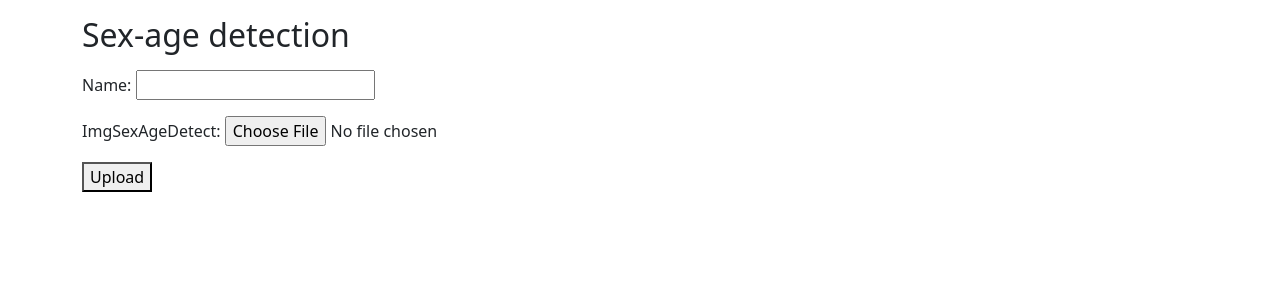
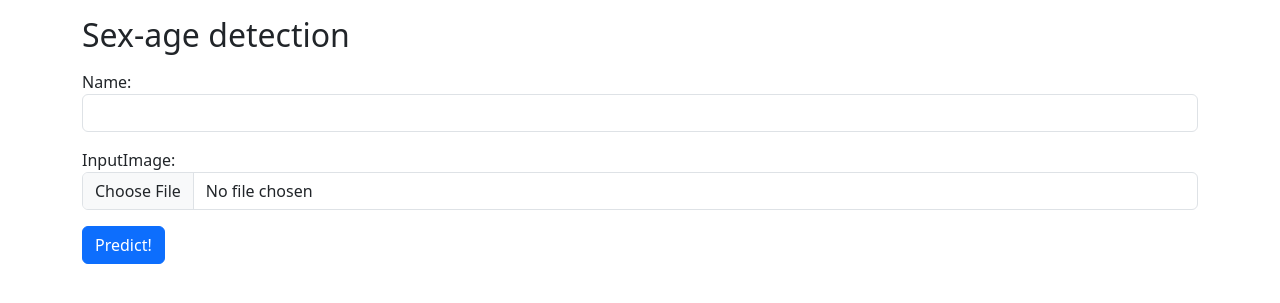
Before and after one commit to VladislavSoren/ProfessionalPlatform, a Django app: page /my_projects/sex_age_humans_detection/ in a window 1280 px wide. Shown: the part 115-418 px from the top of the page. Run offline with Django 4.2, Linux system fonts and the light colour scheme; parts of the project's set-up code (start-up, migrations or seed data) failed here and were passed over.

Commit message:
a bit of beauty in my_projects templates

```diff
--- a/pro_platform/my_projects/forms.py
+++ b/pro_platform/my_projects/forms.py
@@ -7,20 +7,38 @@ from my_projects.models import (
 )
 
 
-class ImageSexAgeDetectForm(forms.ModelForm):
+class BaseForm(forms.ModelForm):
+    def __init__(self, *args, **kwargs):
+        super().__init__(*args, **kwargs)
+
+        for name, field in self.fields.items():
+            widget: forms.Widget = field.widget
+            widget.attrs["class"] = "form-control"
+
+
+class ImageSexAgeDetectForm(BaseForm):
     class Meta:
         model = ImageSexAgeDetect
         # fields = ['name', 'ImgSexAgeDetect']
         fields = '__all__'
 
+    def __init__(self, *args, **kwargs):
+        super().__init__(*args, **kwargs)
 
-class ImageCarNumDetectForm(forms.ModelForm):
+
+class ImageCarNumDetectForm(BaseForm):
     class Meta:
         model = ImageCarNumDetect
         fields = '__all__'
 
+    def __init__(self, *args, **kwargs):
+        super().__init__(*args, **kwargs)
 
-class VideoExerciseRecForm(forms.ModelForm):
+
+class VideoExerciseRecForm(BaseForm):
     class Meta:
         model = VideoExerciseRec
         fields = '__all__'
+
+    def __init__(self, *args, **kwargs):
+        super().__init__(*args, **kwargs)
--- a/pro_platform/my_projects/models.py
+++ b/pro_platform/my_projects/models.py
@@ -6,7 +6,7 @@ from .validators import validate_file_size
 
 class ImageSexAgeDetect(models.Model):
     name = models.CharField(max_length=50)
-    ImgSexAgeDetect = models.ImageField(upload_to='images/')
+    InputImage = models.ImageField(upload_to='images/')
 
     def __str__(self):
         return self.name
@@ -14,7 +14,7 @@ class ImageSexAgeDetect(models.Model):
 
 class ImageCarNumDetect(models.Model):
     name = models.CharField(max_length=50)
-    ImgCarNumDetect = models.ImageField(upload_to='images/')
+    InputImage = models.ImageField(upload_to='images/')
 
     def __str__(self):
         return self.name
@@ -22,7 +22,7 @@ class ImageCarNumDetect(models.Model):
 
 class VideoExerciseRec(models.Model):
     name = models.CharField(max_length=50)
-    VideoField = models.FileField(
+    InputVideo = models.FileField(
         upload_to='videos/',
         validators=[validate_file_size],
         null=True,
--- a/pro_platform/my_projects/templates/my_projects/image_sex_age_detect.html
+++ b/pro_platform/my_projects/templates/my_projects/image_sex_age_detect.html
@@ -12,13 +12,16 @@ Image loading
 <form method="post" enctype="multipart/form-data">
     {% csrf_token %}
     {{ form.as_p }}
-    <button type="submit">Upload</button>
+     <input class="btn btn-primary" type="submit" value="Predict!">
 </form>
 
 {% if image_object %}
-<h3>Succesfully uploaded : {{ image_object.name }}</h3>
-<img src="{{ path_tagged_image }}" alt="connect" style="max-height:300px">
-
+<div class="my-3">
+    <h3>Tagged image:</h3>
+</div>
+<div class="my-3 d-flex justify-content-center">
+    <img src="{{ path_tagged_image }}" alt="connect" style="max-height:300px">
+</div>
 {% endif %}
 
 {% endblock %}
--- a/pro_platform/my_projects/templates/my_projects/video_exercise_rec.html
+++ b/pro_platform/my_projects/templates/my_projects/video_exercise_rec.html
@@ -12,7 +12,7 @@ video loading
 <form method="post" enctype="multipart/form-data">
     {% csrf_token %}
     {{ form.as_p }}
-    <button type="button" class="btn btn-primary">Predict!</button>
+     <input class="btn btn-primary" type="submit" value="Predict!">
 </form>
 
 {% if video_object %}
@@ -35,7 +35,7 @@ video loading
     </tr>
     </tbody>
 </table>
-<div class="my-3">
+<div class="my-3 d-flex justify-content-center">
     <img src="{{ path_tagged_video }}" alt="connect" style="max-height:500px">
 </div>
 {% endif %}
--- a/pro_platform/my_projects/views/image_car_num_view.py
+++ b/pro_platform/my_projects/views/image_car_num_view.py
@@ -49,7 +49,7 @@ def image_request(request):
             image_object = form.instance
 
             # Getting path for saving input image
-            path_input_image = image_object.ImgCarNumDetect.url
+            path_input_image = image_object.InputImage.url
             path_input_image_abs = BASE_DIR / path_input_image[1:]  # ignore first "/" in image path
 
             # serialization
--- a/pro_platform/my_projects/views/image_sex_age_view.py
+++ b/pro_platform/my_projects/views/image_sex_age_view.py
@@ -49,7 +49,7 @@ def image_request(request):
             image_object = form.instance
 
             # Getting path for saving input image
-            path_input_image = image_object.ImgSexAgeDetect.url
+            path_input_image = image_object.InputImage.url
             path_input_image_abs = BASE_DIR / path_input_image[1:]  # ignore first "/" in image path
 
             # serialization
--- a/pro_platform/my_projects/views/video_exercise_rec_view.py
+++ b/pro_platform/my_projects/views/video_exercise_rec_view.py
@@ -49,7 +49,7 @@ def video_request(request):
             video_object = form.instance
 
             # Getting path for saving input video
-            path_input_video = video_object.VideoField.url
+            path_input_video = video_object.InputVideo.url
             path_input_video_abs = BASE_DIR / path_input_video[1:]  # ignore first "/" in video path
 
             # serialization
--- a/pro_platform/templates/base.html
+++ b/pro_platform/templates/base.html
@@ -8,7 +8,15 @@
         {% endblock %}</title>
 
     <link rel="stylesheet" href="https://cdn.jsdelivr.net/npm/bootstrap@5.3.0/dist/css/bootstrap.min.css">
+
+    <style>
+        .bord {
+            border: 3px solid green;
+            padding: 10px;
+        }
+    </style>
 </head>
+
 <body>
 
 {% block nav %}
```
Also changed, not shown: pro_platform/my_projects/templates/my_projects/image_car_num_detect.html (+8 -4 lines), pro_platform/my_projects/migrations/0005_rename_imgcarnumdetect_imagecarnumdetect_inputimage_and_more.py (added).
